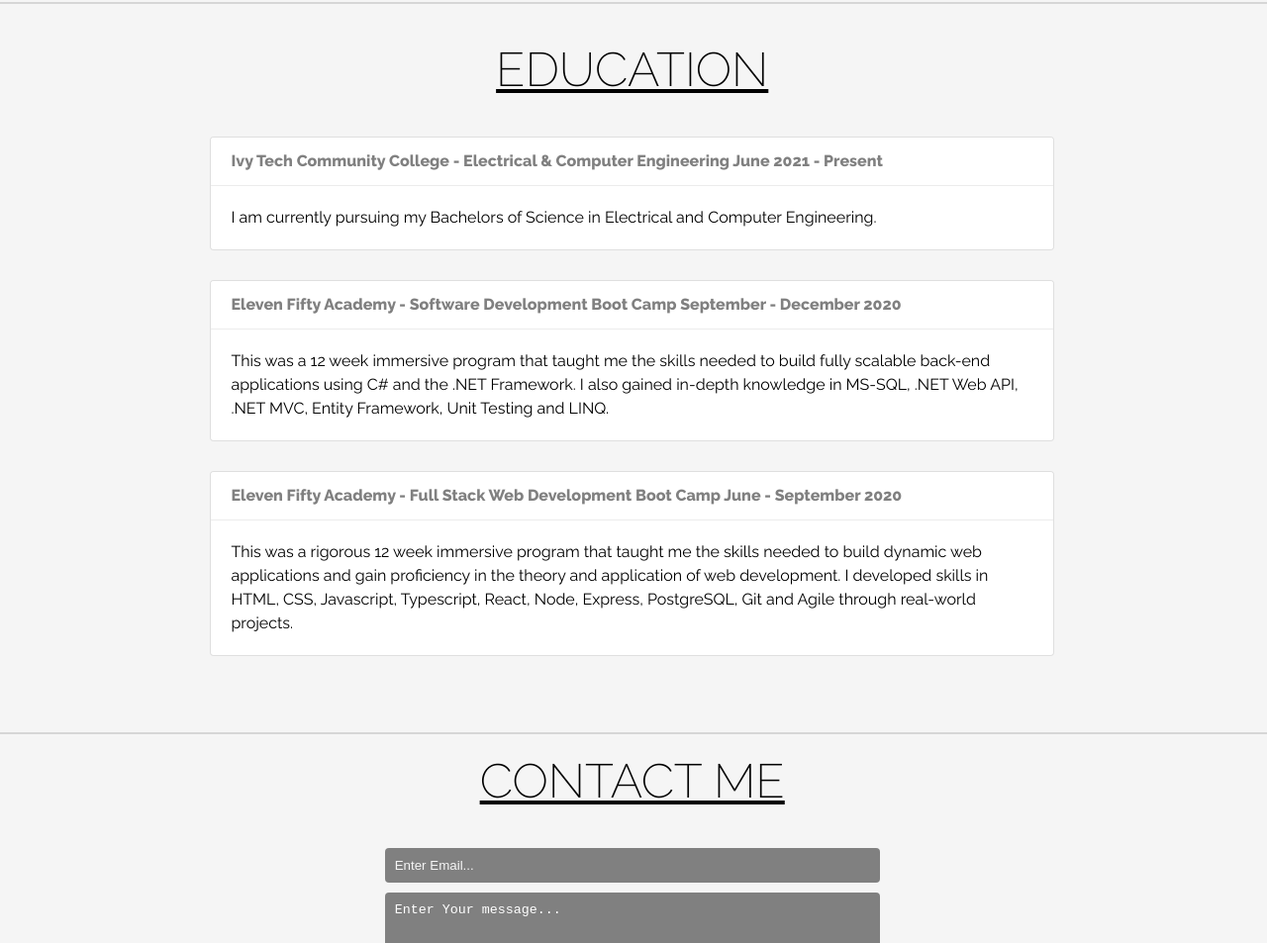
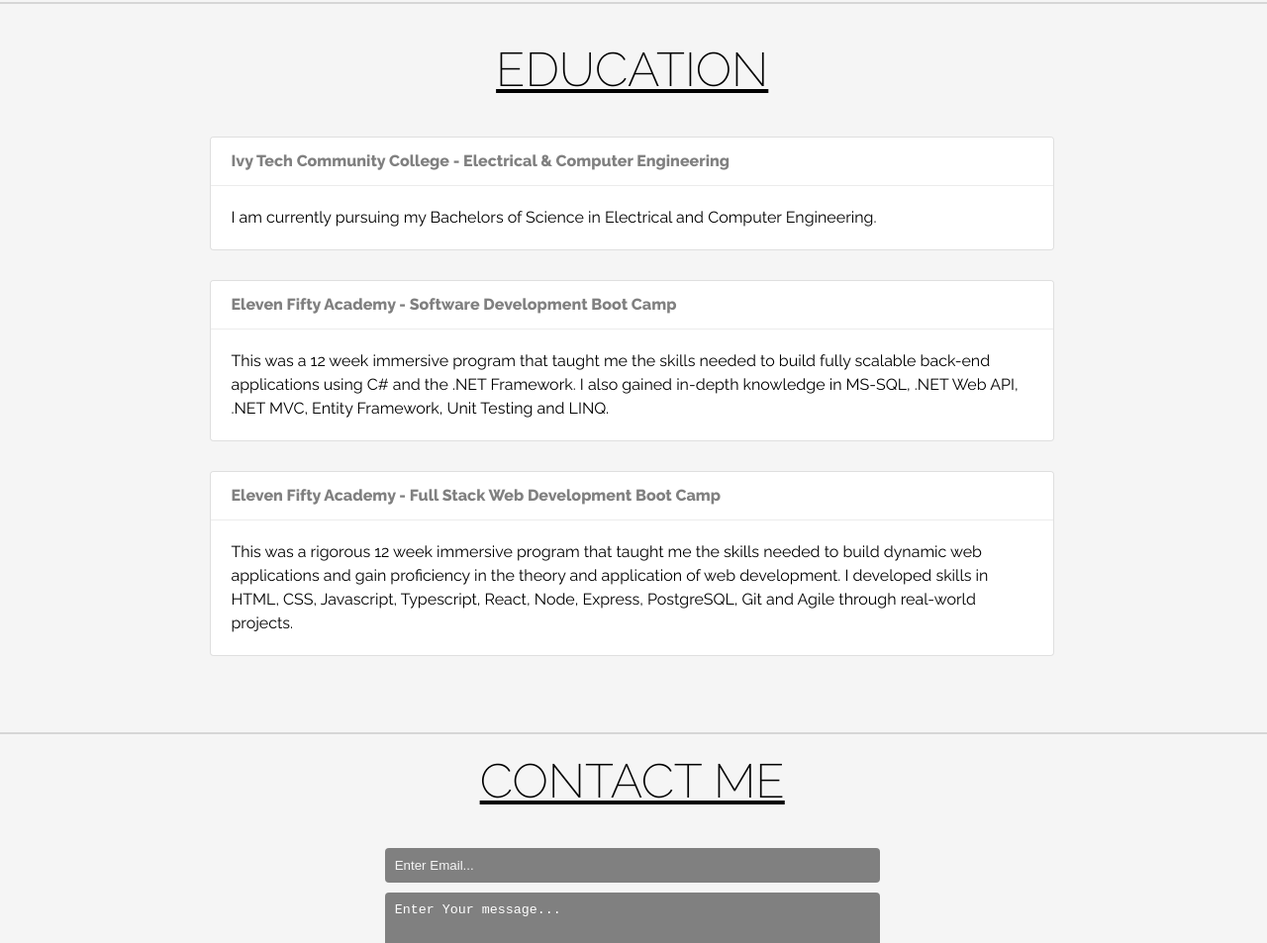
Before and after one commit to TomK111/TomislavKraljic.github.io, a plain HTML site: page index.html in a window 1280 px wide. Shown: the part 2540-3493 px from the top of the page at 99% size. Drawn offline with Linux system fonts and the light colour scheme.

Commit message:
removed dates

```diff
--- a/index.html
+++ b/index.html
@@ -217,8 +217,8 @@
             <div class="card-header">
               <h4>
                 Ivy Tech Community College - Electrical & Computer Engineering
-                <span class="job-title">June 2021 - Present</span>
               </h4>
+
             </div>
             <div class="card-content">
               <p class="education">
@@ -231,7 +231,6 @@
             <div class="card-header">
               <h4>
                 Eleven Fifty Academy - Software Development Boot Camp
-                <span class="job-title">September - December 2020</span>
               </h4>
             </div>
             <div class="card-content">
@@ -249,7 +248,6 @@
             <div class="card-header">
               <h4>
                 Eleven Fifty Academy - Full Stack Web Development Boot Camp
-                <span class="job-title">June - September 2020</span>
               </h4>
             </div>
             <div class="card-content">
```
